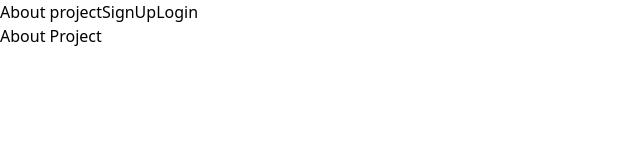
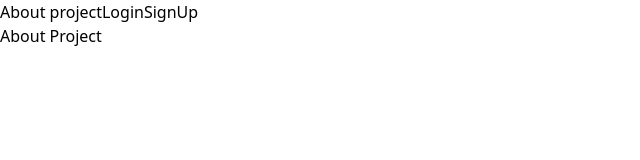
Before and after one commit to uncle-Yevheniii/My-App, a React (Vite) app in the folder FE/: page / in a window 1280 px wide. Shown: the top 160 px of the page, without its empty margins (0-640 px from the left). Built offline with nearby package versions, Linux system fonts and the light colour scheme; no server answers.

Commit message:
update layout

```diff
--- a/FE/src/components/Layout.tsx
+++ b/FE/src/components/Layout.tsx
@@ -1,14 +1,30 @@
+import { useAppSelector } from '@/store/hooks'
 import { NavLink, Outlet } from 'react-router-dom'
-// import { useAuthenticationStore } from '@/store/authenticationStore'
+
+function AuthenticatedNavBar() {
+    return (
+        <>
+            <NavLink to="/dashboard">Dashboard</NavLink>
+        </>
+    )
+}
+function NotAuthenticatedNavBar() {
+    return (
+        <>
+            <NavLink to="/login">Login</NavLink>
+            <NavLink to="/signup">SignUp</NavLink>
+        </>
+    )
+}
 
 export function Layout() {
-    // const isAuthenticated = useAuthenticationStore((state) => state.isAuthenticated)
+    const user = useAppSelector((state) => state.user.userInfo)
+    const isAuthenticated = useAppSelector((state) => state.user.isAuthenticated)
 
     return (
         <header>
             <NavLink to="/">About project</NavLink>
-            <NavLink to="/signup">SignUp</NavLink>
-            <NavLink to="/login">Login</NavLink>
+            {isAuthenticated && user?.isVerified ? <AuthenticatedNavBar /> : <NotAuthenticatedNavBar />}
 
             <Outlet />
         </header>
```
